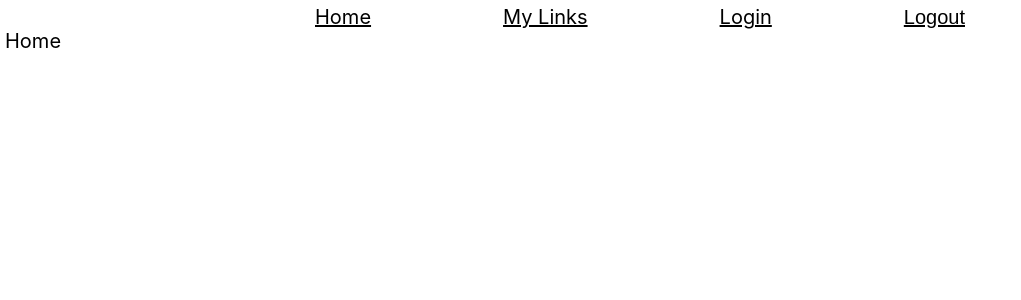
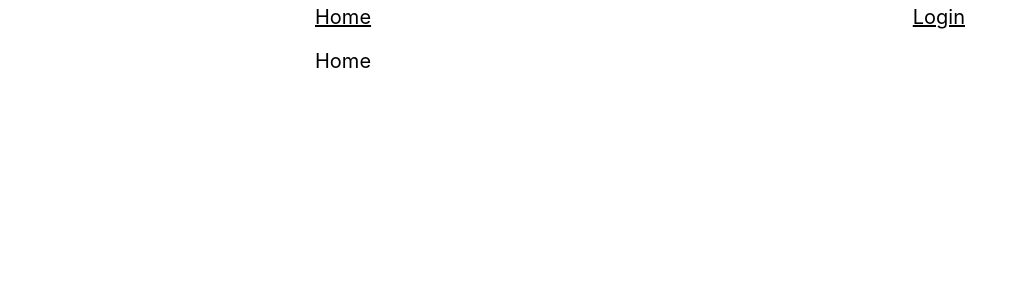
Before and after one commit to ashish-mw/linkshare-webapp, a React (Create React App) app: page / in a window 1280 px wide. Shown: the top 300 px of the page, without its empty margins (0-1021 px from the left). Built offline with nearby package versions, Linux system fonts and the light colour scheme.

Commit message:
add private route component

```diff
--- a/src/App.js
+++ b/src/App.js
@@ -1,8 +1,13 @@
-import { Suspense, lazy } from "react";
+import { Suspense, lazy, useReducer } from "react";
 import { BrowserRouter, Routes, Route } from "react-router-dom";
+
+// context
+import StateContext from "./contexts/StateContext";
+import DispatchContext from "./contexts/DispatchContext";
 
 // components
 import Loading from "./components/Loading";
+import PrivateRoute from "./components/PrivateRoute";
 
 // pages
 import NotFoundPage from "./pages/NotFoundPage";
@@ -11,17 +16,59 @@ const AuthPage = lazy(() => import("./pages/AuthPage"));
 const MyLinksPage = lazy(() => import("./pages/MyLinksPage"));
 
 function App() {
+  const appState = {
+    accessToken: null,
+    isLoggedIn: false,
+    user: null,
+  };
+
+  function appReducer(state, action) {
+    switch (action.type) {
+      case "login":
+        return {
+          ...state,
+          isLoggedIn: true,
+          accessToken: action.value,
+        };
+      case "setUser":
+        return {
+          ...state,
+          user: action.value,
+        };
+      case "logout":
+        return {
+          ...state,
+          isLoggedIn: false,
+          accessToken: null,
+          user: null,
+        };
+      default:
+        return {
+          ...state,
+        };
+    }
+  }
+
+  const [state, dispatch] = useReducer(appReducer, appState);
+
   return (
+    <StateContext.Provider value={state}>
+      <DispatchContext.Provider value={dispatch}>
         <Suspense fallback={<Loading />}>
           <BrowserRouter>
             <Routes>
               <Route path="/" element={<HomePage />} />
               <Route path="/auth" element={<AuthPage />} />
-          <Route path="/my-links" element={<MyLinksPage />} />
+              <Route
+                path="/my-links"
+                element={<PrivateRoute outlet={<MyLinksPage />} />}
+              />
               <Route path="*" element={<NotFoundPage />} />
             </Routes>
           </BrowserRouter>
         </Suspense>
+      </DispatchContext.Provider>
+    </StateContext.Provider>
   );
 }
 
--- a/src/components/Container.jsx
+++ b/src/components/Container.jsx
@@ -2,10 +2,10 @@ import Nav from "./Nav";
 
 const Container = (props) => {
   return (
-    <div class="main">
+    <>
       <Nav />
       {props.children}
-    </div>
+    </>
   );
 };
 
--- a/src/components/Nav.jsx
+++ b/src/components/Nav.jsx
@@ -1,21 +1,40 @@
+import { useContext } from "react";
 import { Link } from "react-router-dom";
 
+import DispatchContext from "../contexts/DispatchContext";
+import StateContext from "../contexts/StateContext";
+
 const Nav = () => {
+  const appDispatch = useContext(DispatchContext);
+  const appState = useContext(StateContext);
+
+  function handleLogout() {
+    appDispatch({ type: "logout" });
+    return;
+  }
+
   return (
     <nav className="container">
       <ul>
         <li>
           <Link to="/">Home</Link>
         </li>
-        <li>
-          <Link to="/my-links">My Links</Link>
-        </li>
-        <li>
-          <Link to="/auth">Login</Link>
-        </li>
-        <li>
-          <button className="link">Logout</button>
-        </li>
+        {appState.user ? (
+          <>
+            <li>
+              <Link to="/my-links">@{appState.user.username}</Link>
+            </li>
+            <li>
+              <button className="link" onClick={handleLogout}>
+                Logout
+              </button>
+            </li>
+          </>
+        ) : (
+          <li>
+            <Link to="/auth">Login</Link>
+          </li>
+        )}
       </ul>
     </nav>
   );
--- a/src/components/Page.jsx
+++ b/src/components/Page.jsx
@@ -9,7 +9,11 @@ const Page = (props) => {
     window.scrollTo(0, 0);
   }, [props.title]);
 
-  return <Container>{props.children}</Container>;
+  return (
+    <Container>
+      <div className="container m-t-20">{props.children}</div>
+    </Container>
+  );
 };
 
 export default Page;
--- /dev/null
+++ b/src/components/PrivateRoute.jsx
@@ -0,0 +1,20 @@
+import { useContext } from "react";
+import { Navigate } from "react-router-dom";
+
+import StateContext from "../contexts/StateContext";
+
+const PrivateRoute = (props) => {
+  const appState = useContext(StateContext);
+
+  return appState.isLoggedIn ? (
+    props.outlet
+  ) : (
+    <Navigate
+      to={{
+        pathname: "/auth",
+      }}
+    />
+  );
+};
+
+export default PrivateRoute;
--- /dev/null
+++ b/src/contexts/DispatchContext.jsx
@@ -0,0 +1,5 @@
+import { createContext } from "react";
+
+const DispatchContext = createContext();
+
+export default DispatchContext;
--- /dev/null
+++ b/src/contexts/StateContext.jsx
@@ -0,0 +1,5 @@
+import { createContext } from "react";
+
+const StateContext = createContext();
+
+export default StateContext;
```
Lines whose indentation alone changed are shown as unchanged.
